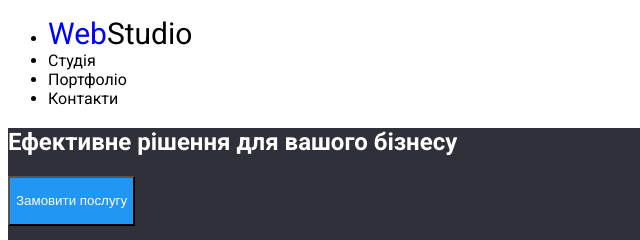
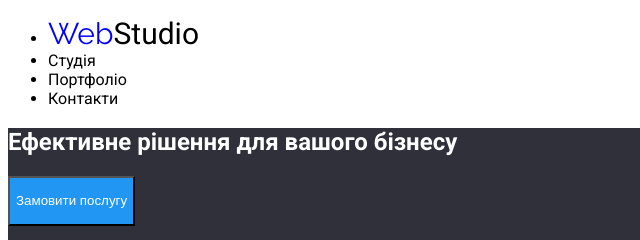
Before and after one commit to rakazabra/WebStudio3, a plain HTML site: page index.html in a window 1280 px wide. Shown: the top 240 px of the page, 0-640 px from the left. Drawn offline with Linux system fonts and the light colour scheme.

Commit message:
bud fixed

```diff
--- a/styles/portfolio.css
+++ b/styles/portfolio.css
@@ -35,13 +35,15 @@ span {
 }
 
 nav {
-    font-family:'Raleway' ;
+    font-family:'Raleway';
+    font-weight: 135px;
 }
 
 body {
     font-family: 'Roboto';
 }
 
-footer {
+span {
     font-family: 'Raleway';
+    font-weight: 145px;
 }
--- a/styles/styles.css
+++ b/styles/styles.css
@@ -30,12 +30,15 @@ footer {
 
 .pluses {
     padding: 100px 20px;
+    font-weight: 48px;
+    font-family: "Roboto";
 }
 
 .link2 {
     border: 10px;
 
     height: 200px;
+    font-weight: 900;
 
 }
 
@@ -92,6 +95,12 @@ address p {
     font-family: 'Roboto';
   }
 
-  footer {
+  span {
     font-family: 'Raleway';
+    font-weight: 145px;
   }
+
+  nav {
+    font-weight: 45;
+    font-family: "Roboto";
+  }
```
